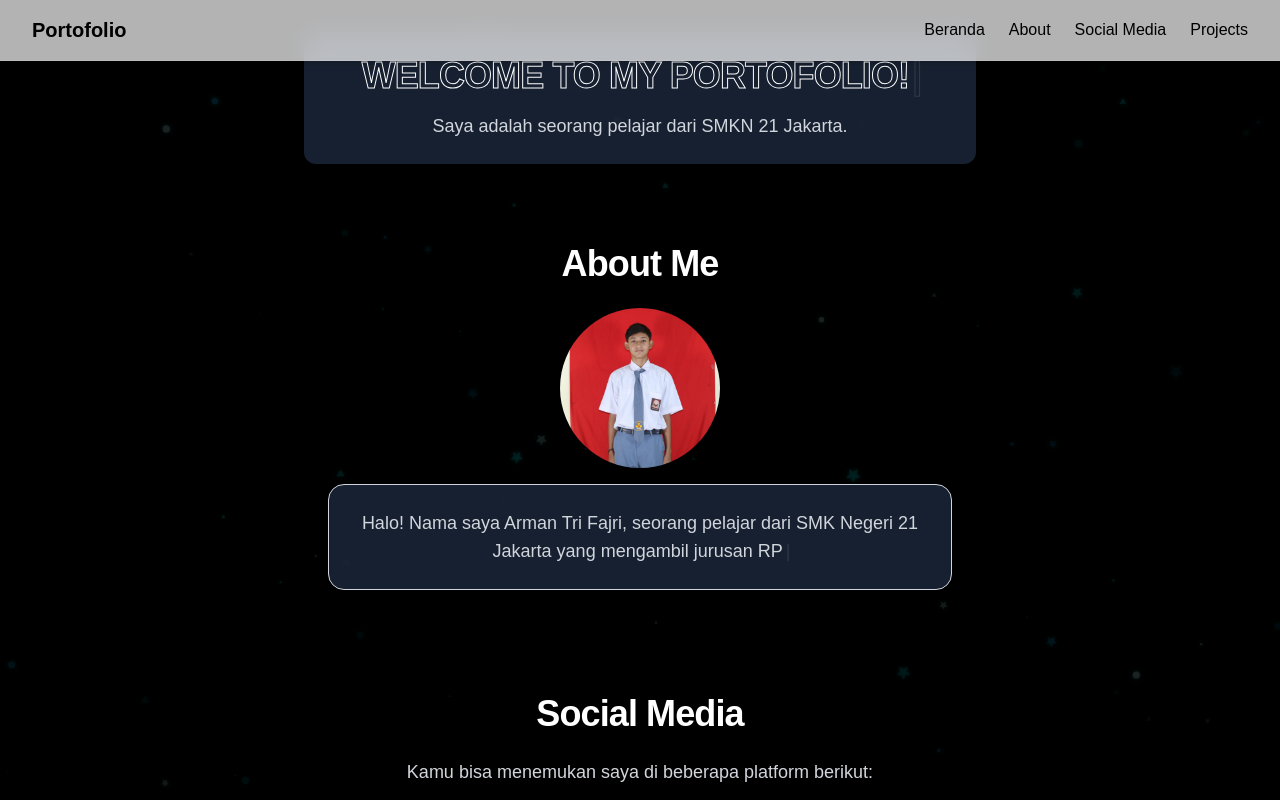
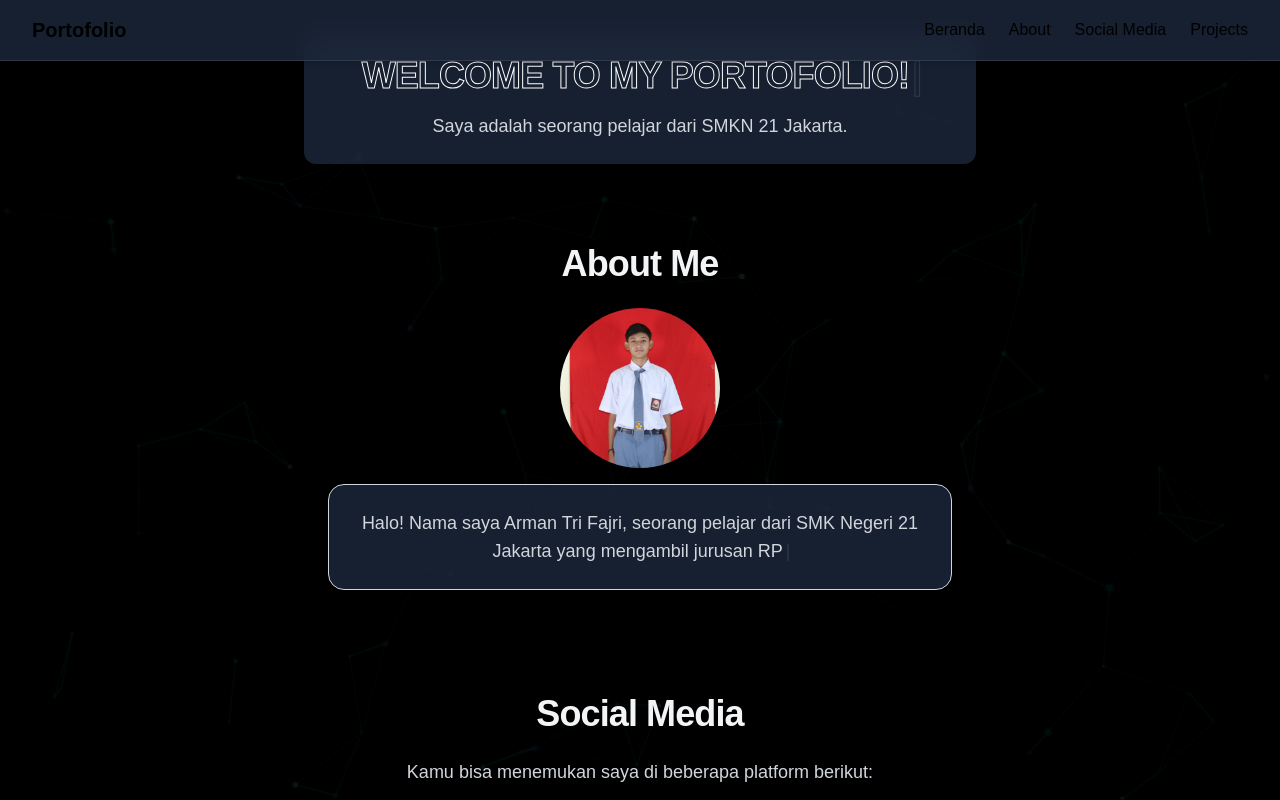
Before and after one commit to FAJRI2378/my-portfolio, a Next.js app: page / in a window 1280 px wide. Shown: the top 800 px of the page. Built offline with nearby package versions, Linux system fonts and the light colour scheme.

Commit message:
iya terakhir

```diff
--- a/src/app/components/Navbar.tsx
+++ b/src/app/components/Navbar.tsx
@@ -3,7 +3,8 @@ import Link from 'next/link';
 
 export default function Navbar() {
   return (
-    <nav className="flex flex-wrap justify-center sm:justify-between items-center gap-4 sm:gap-6 p-4 sm:px-8 bg-white/70 dark:bg-gray-900/60 backdrop-blur-md border-b border-white/10 shadow-md fixed top-0 left-0 w-full z-50">
+    <nav className="flex flex-wrap justify-center sm:justify-between items-center gap-4 sm:gap-6 p-4 sm:px-8
+  bg-slate-800/80 backdrop-blur-md text-white shadow-md border-b border-white/10 fixed top-0 w-full z-50">
       <h1 className="text-xl font-bold w-full text-center sm:w-auto sm:text-left text-black dark:text-white">
         Portofolio
       </h1>
--- a/src/app/components/ParticlesBackground.tsx
+++ b/src/app/components/ParticlesBackground.tsx
@@ -20,64 +20,93 @@
         left: 0,
         width: '100%',
         height: '100%',
-    zIndex: -10,
+        zIndex: -1,
       }}
       options={{
+        fullScreen: false,
         background: { color: { value: '#000000' } },
+        fpsLimit: 60,
         particles: {
           number: {
-        value: 60,
-        density: { enable: true, area: 800 },
+            value: 90,
+            density: { enable: true, area: 900 },
           },
-      color: { value: ['#00ffff', '#00aaff', '#ffffff'] },
-      shape: { type: ['circle', 'triangle', 'star'] },
-      shadow: {
-        enable: true,
-        color: "#00ffff",
-        blur: 5
+          color: {
+            value: ['#00ffff', '#39ff14', '#ff00ff', '#ffffff'],
+          },
+          shape: {
+            type: ['circle', 'triangle', 'edge', 'star'],
           },
           opacity: {
             value: 0.6,
             random: true,
             anim: {
               enable: true,
-          speed: 1,
-          opacity_min: 0.3,
-          sync: false
-        }
+              speed: 1.5,
+              opacity_min: 0.2,
+              sync: false,
+            },
           },
           size: {
-        value: 4,
-        random: { enable: true, minimumValue: 1 },
+            value: 3,
+            random: true,
             anim: {
               enable: true,
-          speed: 3,
+              speed: 4,
               size_min: 0.5,
-          sync: false
-        }
+              sync: false,
+            },
+          },
+          links: {
+            enable: true,
+            distance: 130,
+            color: '#00ffff',
+            opacity: 0.3,
+            width: 1,
+            shadow: {
+              enable: true,
+              color: '#00ffff',
+              blur: 3,
+            },
           },
           move: {
             enable: true,
-        speed: 1.5,
+            speed: 2,
             direction: 'none',
             outModes: { default: 'out' },
+            attract: {
+              enable: false,
+              rotateX: 600,
+              rotateY: 1200,
+            },
           },
         },
         interactivity: {
           events: {
-        onHover: { enable: true, mode: 'repulse' },
-        onClick: { enable: true, mode: 'push' },
+            onHover: {
+              enable: true,
+              mode: 'grab',
+            },
+            onClick: {
+              enable: true,
+              mode: 'push',
+            },
           },
           modes: {
-        repulse: { distance: 100, duration: 0.4 },
-        push: { quantity: 4 }
+            grab: {
+              distance: 140,
+              links: {
+                opacity: 0.6,
               },
             },
-    detectRetina: true
+            push: {
+              quantity: 6,
+            },
+          },
+        },
+        detectRetina: true,
       }}
     />
-
-
   );
 };
 
--- a/src/app/page.tsx
+++ b/src/app/page.tsx
@@ -14,7 +14,7 @@ export default function Home() {
       <ParticlesBackground />
       <Navbar />
 
-      <main className="relative z-10 min-h-screen px-4 sm:px-6 md:px-8 py-8 bg-black/80 text-white font-sans">
+      <main className="relative z-10 min-h-screen px-4 sm:px-6 md:px-8 py-8 bg-black/90 text-gray-200 font-sans">
 
         {/* Hero Section */}
         <div className="text-center animate-fade-in-down shadow-xl rounded-xl p-6 bg-slate-800/80 max-w-2xl mx-auto">
@@ -39,7 +39,7 @@ export default function Home() {
 
         {/* About */}
         <div id="about" className="mt-20 max-w-2xl mx-auto text-center px-4 sm:px-6">
-          <h2 className="text-3xl sm:text-4xl font-bold mb-6 tracking-tight text-white">
+          <h2 className="text-3xl sm:text-4xl font-bold mb-6 tracking-tight text-gray-100">
             About Me
           </h2>
           <img
@@ -49,9 +49,7 @@ export default function Home() {
           />
           <div className="text-base sm:text-lg text-gray-300 border p-6 rounded-2xl bg-slate-800/80 transition-transform duration-300 hover:scale-[1.02] shadow-xl">
             <Typewriter
-              words={[
-                'Halo! Nama saya Arman Tri Fajri, seorang pelajar dari SMK Negeri 21 Jakarta yang mengambil jurusan RPL. Saya tinggal di Sunter Jaya, dan memiliki minat besar dalam pengembangan perangkat lunak dan teknologi web. Saya bercita-cita menjadi developer profesional.'
-              ]}
+              words={['Halo! Nama saya Arman Tri Fajri, seorang pelajar dari SMK Negeri 21 Jakarta yang mengambil jurusan RPL. Saya tinggal di Sunter Jaya, dan memiliki minat besar dalam pengembangan perangkat lunak dan teknologi web. Saya bercita-cita menjadi developer profesional.']}
               cursor
               cursorStyle="|"
               typeSpeed={60}
@@ -62,19 +60,19 @@ export default function Home() {
 
         {/* Social Media */}
         <div id="social-media" className="mt-20 text-center shadow-xl rounded-xl p-6 bg-transparent max-w-4xl mx-auto">
-          <h2 className="text-3xl sm:text-4xl font-bold mb-6 tracking-tight text-white">Social Media</h2>
+          <h2 className="text-3xl sm:text-4xl font-bold mb-6 tracking-tight text-gray-100">Social Media</h2>
           <p className="text-base sm:text-lg text-gray-300 mb-4">
             Kamu bisa menemukan saya di beberapa platform berikut:
           </p>
           <div className="flex flex-wrap justify-center gap-6 sm:gap-10 text-2xl sm:text-3xl">
             {[
-              { name: "Instagram", icon: <FaInstagram />, href: "https://www.instagram.com/armntrifjri?utm_source=qr&igsh=dDNqbHBobnI2bnJk", color: "text-pink-500" },
-              { name: "LinkedIn", icon: <FaLinkedin />, href: "https://www.linkedin.com/in/arman-tri-fajri-2846a7334", color: "text-blue-600" },
-              { name: "GitHub", icon: <FaGithub />, href: "https://github.com/FAJRI2378", color: "text-white" },
-              { name: "Itch.io", icon: <FaItchIo />, href: "https://itch.io/profile/fajri2378", color: "text-red-600" },
-              { name: "Vercel", icon: <SiVercel />, href: "https://vercel.com/fajri2378s-projects", color: "text-white" },
-              { name: "NGL", icon: <RiQuestionAnswerFill />, href: "https://ngl.link/armntrifjrii", color: "text-purple-500" },
-              { name: "Spotify", icon: <FaSpotify />, href: "https://open.spotify.com/playlist/6JLfBvd6G8GVJw1LYENT8R", color: "text-green-500" },
+              { name: 'Instagram', icon: <FaInstagram />, href: 'https://www.instagram.com/armntrifjri?utm_source=qr&igsh=dDNqbHBobnI2bnJk', color: 'text-pink-500' },
+              { name: 'LinkedIn', icon: <FaLinkedin />, href: 'https://www.linkedin.com/in/arman-tri-fajri-2846a7334', color: 'text-blue-600' },
+              { name: 'GitHub', icon: <FaGithub />, href: 'https://github.com/FAJRI2378', color: 'text-white' },
+              { name: 'Itch.io', icon: <FaItchIo />, href: 'https://itch.io/profile/fajri2378', color: 'text-red-600' },
+              { name: 'Vercel', icon: <SiVercel />, href: 'https://vercel.com/fajri2378s-projects', color: 'text-white' },
+              { name: 'NGL', icon: <RiQuestionAnswerFill />, href: 'https://ngl.link/armntrifjrii', color: 'text-purple-500' },
+              { name: 'Spotify', icon: <FaSpotify />, href: 'https://open.spotify.com/playlist/6JLfBvd6G8GVJw1LYENT8R', color: 'text-green-500' },
             ].map((item, idx) => (
               <a
                 key={idx}
@@ -91,46 +89,21 @@ export default function Home() {
         </div>
 
         {/* Projects */}
-        <div id="projects" className="mt-20 text-center shadow-[0_10px_30px_rgba(0,0,0,0.25)] bg-transparent dark:bg-transparent dark:text-white p-6 rounded-xl max-w-7xl mx-auto">
-          <h2 className="text-3xl sm:text-4xl font-bold mb-8 tracking-tight text-white">Last Projects</h2>
+        <div id="projects" className="mt-20 text-center shadow-[0_10px_30px_rgba(0,0,0,0.25)] p-6 rounded-xl max-w-7xl mx-auto">
+          <h2 className="text-3xl sm:text-4xl font-bold mb-8 tracking-tight text-gray-100">Last Projects</h2>
           <div className="grid gap-8 sm:grid-cols-1 md:grid-cols-2 lg:grid-cols-3 px-4">
             {[
-              {
-                title: "GameStore App",
-                desc: "Aplikasi web untuk menjual dan membeli game digital berbasis Laravel.",
-                link: "https://github.com/FAJRI2378/gamestore",
-                image: "/gamestore.png"
-              },
-              {
-                title: "Rasania (Mobile)",
-                desc: "Aplikasi mobile menggunakan React Native untuk melihat resep resep makanan.",
-                link: "https://github.com/FAJRI2378/Resepku",
-                image: "/rasaniaa.png"
-              },
-              {
-                title: "Game Pairs",
-                desc: "Menggunakan GDevelop untuk membuat game Pairs",
-                link: "https://fajri2378.itch.io/pairs",
-                image: "/pairs.png"
-              },
-              {
-                title: "Sokoban",
-                desc: "Menggunakan GDevelop untuk membuat game Sokoban (tidak bisa dimainkan di hp)",
-                link: "https://fajri2378.itch.io/sokoban",
-                image: "/sokoban.png"
-              },
-              {
-                title: "Platform",
-                desc: "Menggunakan GDevelop untuk membuat game Platform (tidak bisa dimainkan di hp)",
-                link: "https://fajri2378.itch.io/game-platform",
-                image: "/platform.png"
-              }
+              { title: 'GameStore App', desc: 'Aplikasi web untuk menjual dan membeli game digital berbasis Laravel.', link: 'https://github.com/FAJRI2378/gamestore', image: '/gamestore.png' },
+              { title: 'Rasania (Mobile)', desc: 'Aplikasi mobile menggunakan React Native untuk melihat resep resep makanan.', link: 'https://github.com/FAJRI2378/Resepku', image: '/rasaniaa.png' },
+              { title: 'Game Pairs', desc: 'Menggunakan GDevelop untuk membuat game Pairs', link: 'https://fajri2378.itch.io/pairs', image: '/pairs.png' },
+              { title: 'Sokoban', desc: 'Menggunakan GDevelop untuk membuat game Sokoban (tidak bisa dimainkan di hp)', link: 'https://fajri2378.itch.io/sokoban', image: '/sokoban.png' },
+              { title: 'Platform', desc: 'Menggunakan GDevelop untuk membuat game Platform (tidak bisa dimainkan di hp)', link: 'https://fajri2378.itch.io/game-platform', image: '/platform.png' },
             ].map((project, index) => {
               const isRasania = project.title.includes('Rasania');
               return (
                 <div
                   key={index}
-                  className="bg-white dark:bg-gray-800 rounded-2xl p-6 text-left transition-transform duration-300 hover:scale-[1.03] shadow-[0_15px_30px_rgba(0,0,0,0.25)] hover:shadow-[0_20px_40px_rgba(0,0,0,0.3)]"
+                  className="bg-slate-800/70 border border-white/10 text-gray-200 rounded-2xl p-6 text-left transition-transform duration-300 hover:scale-[1.03] shadow-[0_15px_30px_rgba(0,0,0,0.3)] hover:shadow-[0_20px_40px_rgba(0,0,0,0.4)]"
                 >
                   {isRasania ? (
                     <div className="flex justify-center">
@@ -150,12 +123,12 @@ export default function Home() {
                     />
                   )}
                   <h3 className="text-xl font-semibold mt-4 mb-2">{project.title}</h3>
-                  <p className="text-gray-600 dark:text-gray-300 mb-4">{project.desc}</p>
+                  <p className="text-gray-400 mb-4">{project.desc}</p>
                   <a
                     href={project.link}
                     target="_blank"
                     rel="noopener noreferrer"
-                    className="text-blue-500 hover:underline"
+                    className="text-blue-400 hover:underline"
                   >
                     Lihat Proyek →
                   </a>
@@ -166,13 +139,13 @@ export default function Home() {
         </div>
 
         {/* Photography */}
-        <div id="photography" className="mt-20 text-center shadow-[0_8px_20px_rgba(0,0,0,0.2)] p-6 bg-transparent dark:bg-transparent rounded-xl max-w-6xl mx-auto">
-          <h2 className="text-3xl sm:text-4xl font-bold mb-6 tracking-tight text-white">Photography</h2>
+        <div id="photography" className="mt-20 text-center shadow-[0_8px_20px_rgba(0,0,0,0.2)] p-6 rounded-xl max-w-6xl mx-auto">
+          <h2 className="text-3xl sm:text-4xl font-bold mb-6 tracking-tight text-gray-100">Photography</h2>
           <p className="text-base sm:text-lg text-gray-300 max-w-2xl mx-auto mb-8 px-4">
             Selain membuat web, saya juga memiliki hobi fotografi. Berikut adalah beberapa hasil foto yang saya ambil:
           </p>
           <div className="grid gap-6 grid-cols-1 sm:grid-cols-2 lg:grid-cols-3 px-4">
-            {["/p1.jpg", "/p2.jpg", "/p3.jpg"].map((src, idx) => (
+            {['/p1.jpg', '/p2.jpg', '/p3.jpg'].map((src, idx) => (
               <div
                 key={idx}
                 className="rounded-2xl overflow-hidden shadow-[0_10px_20px_rgba(0,0,0,0.2)] hover:scale-[1.02] transition-transform duration-300"
```
Lines whose indentation alone changed are shown as unchanged.
